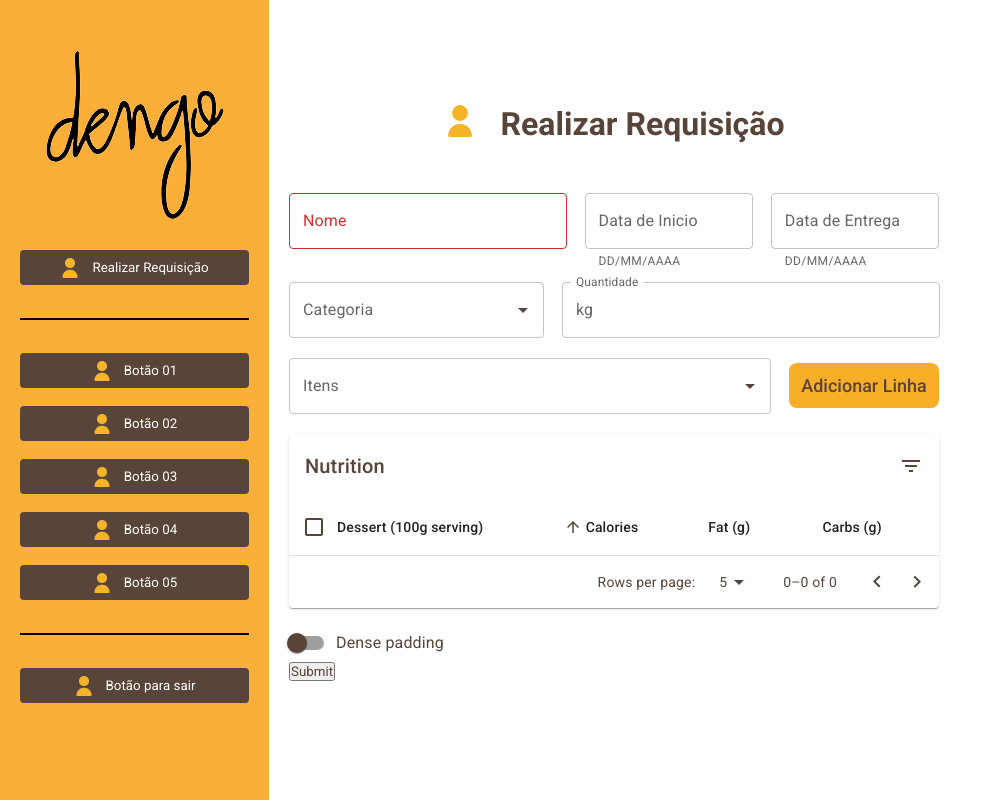
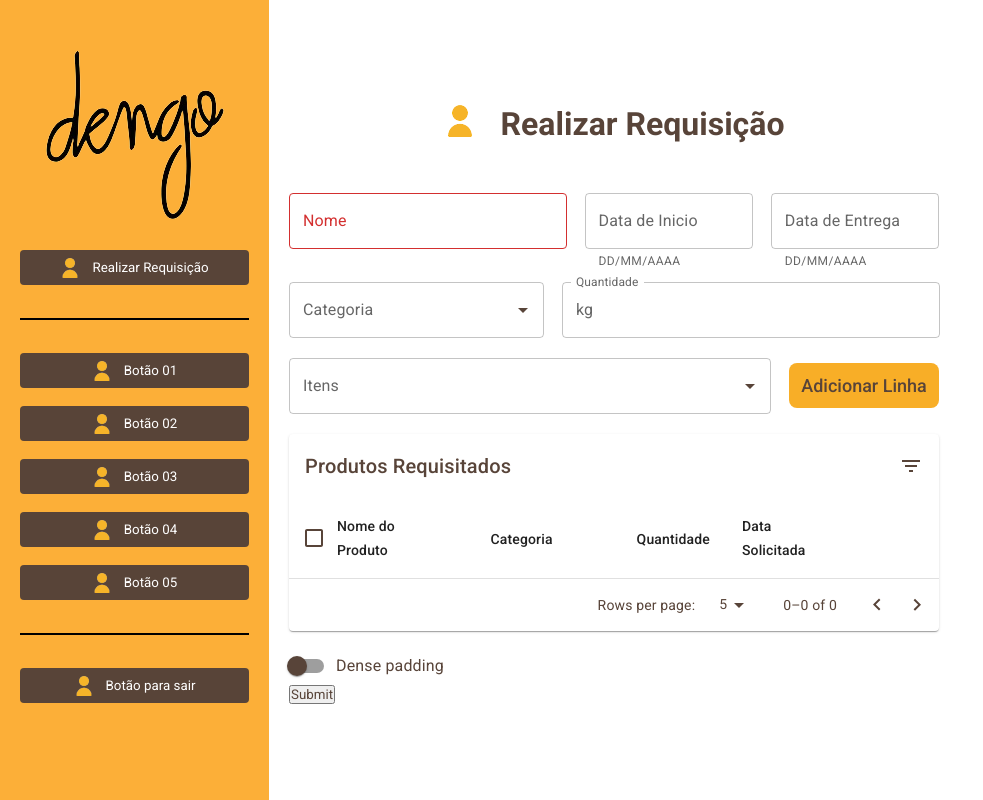
Before and after one commit to RodrigoPereir4/KRSmartReq-FullStack, a Next.js app in the folder frontend/: page /requisicao in a window 1280 px wide. Shown: the whole page, without its empty margins (0-983 px from the left). Built offline with nearby package versions, Linux system fonts and the light colour scheme.

Commit message:
[UPDATE] Página de Requisição com o começo das funcionalidades daTabela

```diff
--- a/frontend/app/requisicao/page.js
+++ b/frontend/app/requisicao/page.js
@@ -117,6 +117,9 @@ export default function Requisicao(){
       return format(date, 'dd/MM/yyyy'); // Formata a data
     };
 
+    //TEST MUDANDO TABELA
+    const param = ['name', 'calories', 'fat', 'carbs'];
+
     return(
         <div style={{display:"flex"}}>
             <Navbar/>
@@ -206,7 +209,7 @@ export default function Requisicao(){
                         <BotaoPersonalizado type="button" onClick={handleAddRow} text="Adicionar Linha" color="amarelo"/>
                     </InputContainer>
 
-                    <EnhancedTable tableHeader={tableHeader} rows={rows} onDeleteRow={handleDeleteRow}/>
+                    <EnhancedTable title="Produtos Requisitados" parameters={param} tableHeader={tableHeader} rows={rows} onDeleteRow={handleDeleteRow}/>
                     <button type="submit">Submit</button>
                 </form>
             </div>
--- a/frontend/components/MUI/Tabela.js
+++ b/frontend/components/MUI/Tabela.js
@@ -125,7 +125,7 @@ function EnhancedTableToolbar(props) {
           id="tableTitle"
           component="div"
         >
-          Nutrition
+          {props.title}
         </Typography>
       )}
       {numSelected > 0 ? (
@@ -224,7 +224,7 @@ export default function EnhancedTable(props) {
   return (
     <Box sx={{ width: '100%' }}>
       <Paper sx={{ width: '100%', mb: 2 }}>
-        <EnhancedTableToolbar numSelected={selected.length} handleDeleteRow={handleDeleteRow} />
+        <EnhancedTableToolbar title={props.title} numSelected={selected.length} handleDeleteRow={handleDeleteRow} />
         <TableContainer>
           <Table
             sx={{ minWidth: 750 }}
--- a/frontend/hooks/useRequisicao.js
+++ b/frontend/hooks/useRequisicao.js
@@ -4,34 +4,34 @@ import { useState } from "react";
 
 const tableHeader = [
     {
-      id: 'name',
+      id: 'nome',
       numeric: false,
       disablePadding: true,
-      label: 'Dessert (100g serving)',
+      label: 'Nome do Produto',
     },
     {
-      id: 'calories',
+        id: 'categoria',
+        numeric: false,
+        disablePadding: false,
+        label: 'Categoria',
+    },
+    {
+      id: 'quantidade',
       numeric: true,
       disablePadding: false,
-      label: 'Calories',
+      label: 'Quantidade',
     },
     {
-      id: 'fat',
+      id: 'dataSolicitada',
+      numeric: false,
+      disablePadding: false,
+      label: 'Data Solicitada',
+    },
+    {
+      id: 'dataEntrega',
       numeric: true,
       disablePadding: false,
-      label: 'Fat (g)',
-    },
-    {
-      id: 'carbs',
-      numeric: true,
-      disablePadding: false,
-      label: 'Carbs (g)',
-    },
-    {
-      id: 'protein',
-      numeric: true,
-      disablePadding: false,
-      label: 'Protein (g)',
+      label: 'Data de Entrega',
     },
 ];
 
```
